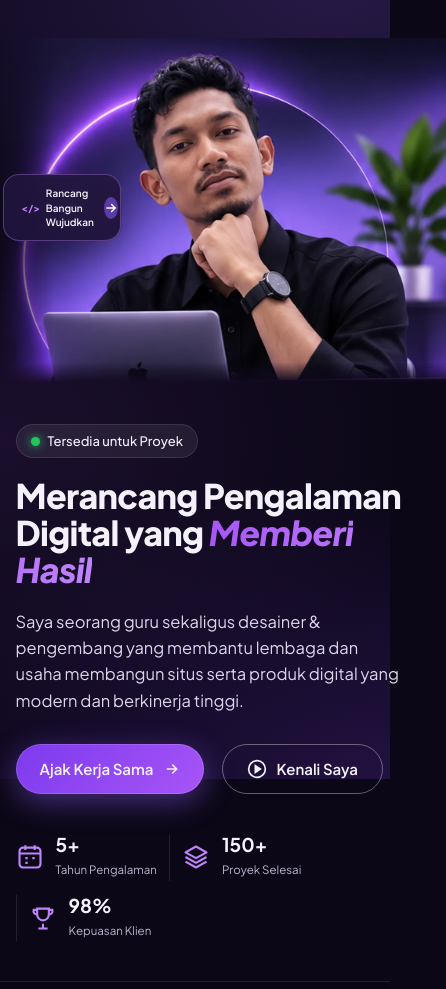
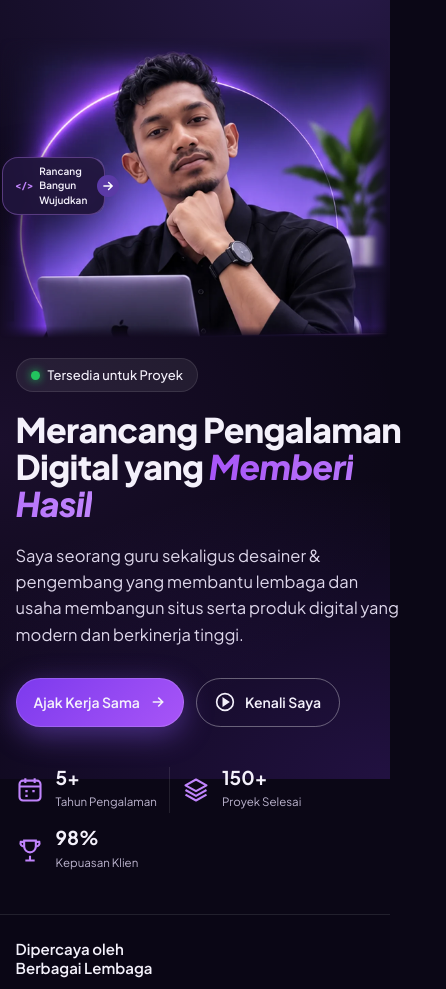
Before and after one commit to pustakadigitalnurulhikmah/martunis, a plain HTML site: page public/index.html in a window 390 px wide. Shown: the part 65-1054 px from the top of the page, 446 px wide, since content can reach past the window. Drawn offline with Linux system fonts and the light colour scheme.

Commit message:
Rapikan foto hero dan tampilan HP
Co-Authored-By: Claude Opus 5.5 <noreply@anthropic.com>
Claude-Session: https://claude.ai/code/session_01LsEnRitz4c9gEXFs5XGeuA

```diff
--- a/public/index.html
+++ b/public/index.html
@@ -59,14 +59,14 @@ h1 em{font-style:italic;background:linear-gradient(90deg,#a855f7,#c084fc);-webki
 .angka b{font-size:22px;display:block;line-height:1.1}
 .angka small{font-size:11.5px;color:var(--muted)}
 .foto{position:relative;align-self:stretch;min-height:420px}
-.bingkai{position:absolute;right:-6%;bottom:0;width:112%;aspect-ratio:1138/880}
+.bingkai{position:absolute;right:-4%;bottom:0;width:108%;aspect-ratio:1138/880}
 .foto img{width:100%;height:100%;display:block;
-  -webkit-mask:linear-gradient(90deg,transparent 0,#000 12%) ,linear-gradient(0deg,transparent 0,#000 6%);-webkit-mask-composite:source-in;
-  mask:linear-gradient(90deg,transparent 0,#000 12%) intersect,linear-gradient(0deg,transparent 0,#000 6%)}
+  -webkit-mask:linear-gradient(90deg,transparent 0,#000 12%,#000 93%,transparent),linear-gradient(180deg,transparent 0,#000 10%,#000 96%,transparent);-webkit-mask-composite:source-in;
+  mask:linear-gradient(90deg,transparent 0,#000 12%,#000 93%,transparent) intersect,linear-gradient(180deg,transparent 0,#000 10%,#000 96%,transparent)}
 .kartu-apung{position:absolute;padding:14px 16px;border-radius:16px;background:rgba(32,20,60,.92);backdrop-filter:blur(10px);border:1px solid rgba(192,132,252,.35);display:flex;gap:12px;align-items:center;font-size:14px;font-weight:600;line-height:1.45;box-shadow:0 10px 40px rgba(0,0,0,.4)}
 .kartu-apung .ik{color:var(--ungu3);font-weight:700}
-.kartu-apung .bul{width:30px;height:30px;border-radius:50%;background:#5b3aa6;display:grid;place-items:center;margin-left:4px}
-.foto .kartu-apung{left:.6%;top:39.6%;width:26.6%;height:19.4%;justify-content:space-between;font-size:clamp(10px,1.25vw,15px);padding:0 4%}
+.kartu-apung .bul{flex-shrink:0;width:30px;height:30px;border-radius:50%;background:#5b3aa6;display:grid;place-items:center;margin-left:4px}
+.foto .kartu-apung{left:.6%;top:39.6%;width:26.6%;height:19.4%;justify-content:space-between;gap:8px;font-size:clamp(10px,1.2vw,14px);padding:0 3%}
 
 .pita{border-top:1px solid var(--line);background:rgba(11,7,22,.6)}
 .pita .wrap{display:flex;align-items:center;gap:36px;padding:24px 0;flex-wrap:wrap}
@@ -146,6 +146,10 @@ footer a:hover{color:var(--text)}
   .foto .kartu-apung{font-size:10px;gap:6px}
   .kartu-apung .bul{width:22px;height:22px}
   .ajak{padding:24px}
+  .aksi{gap:12px}.aksi .btn{padding:12px 18px;font-size:14px}
+  .angka div:nth-child(3){padding-left:0;border:0}
+  .pita .wrap{gap:14px}.pita ul{display:grid;grid-template-columns:repeat(3,auto);gap:14px 18px;justify-content:start}
+  .pita li{font-size:15px}
 }
 </style>
 </head>
```
